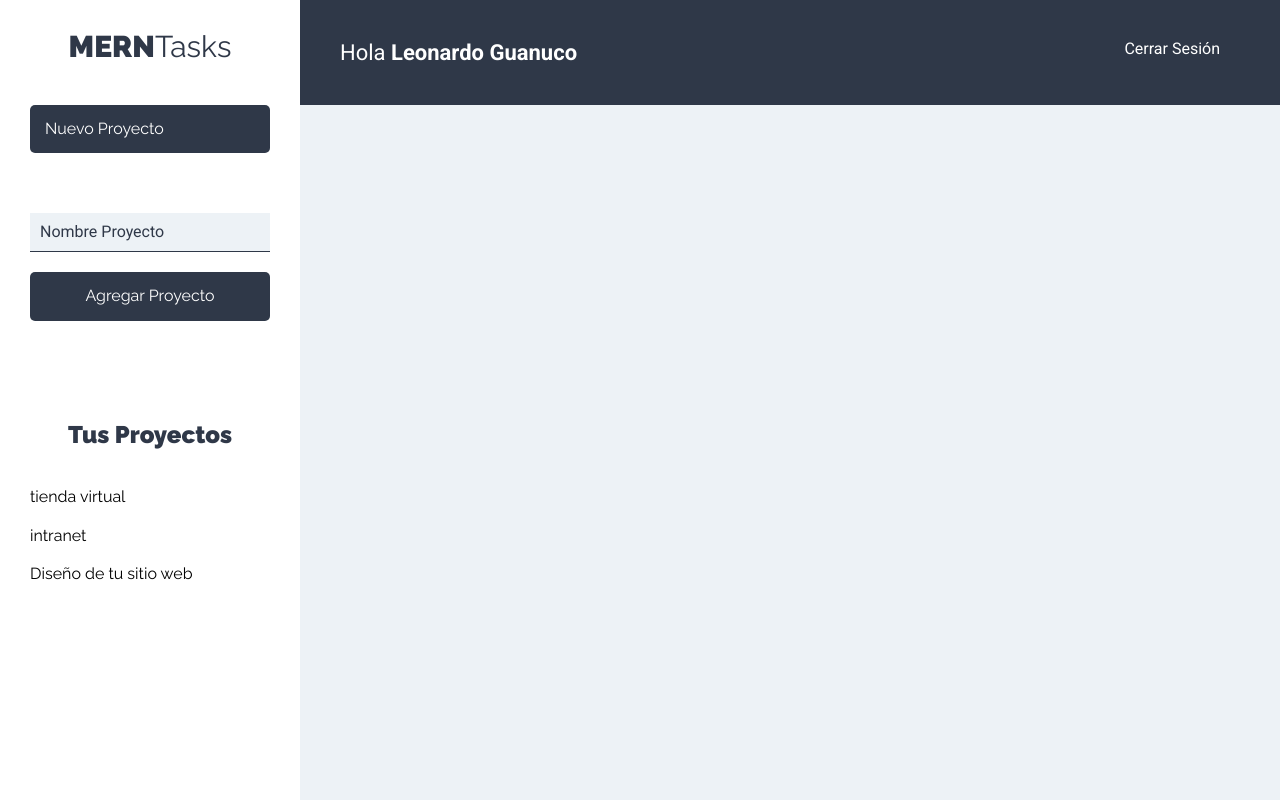
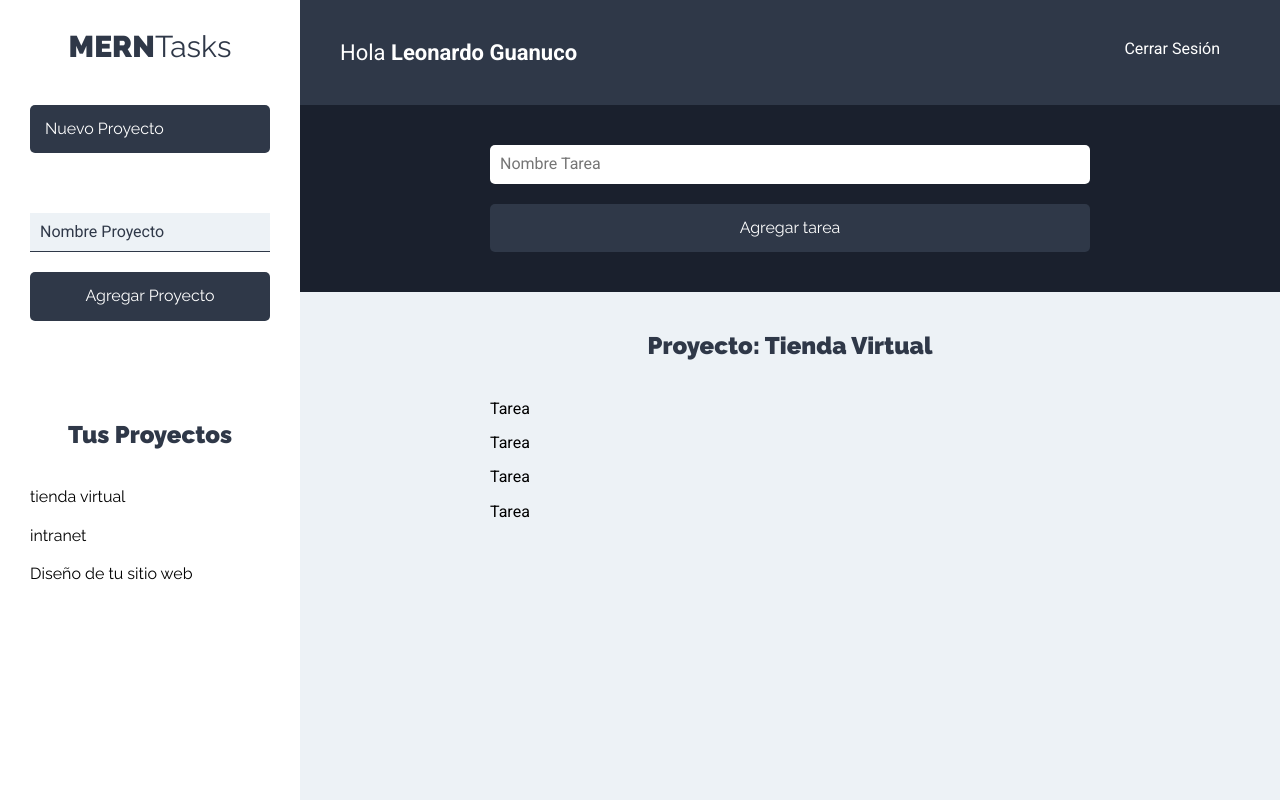
Before and after one commit to Leonardo-G/react-administrador-proyectos, a React (Create React App) app: page /proyectos in a window 1280 px wide. Built offline with nearby package versions, Linux system fonts and the light colour scheme.

Commit message:
componentes de tareas

```diff
--- a/src/components/proyectos/Proyectos.js
+++ b/src/components/proyectos/Proyectos.js
@@ -1,6 +1,8 @@
 import React from 'react'
 import { Barra } from '../layout/Barra'
 import { Sidebar } from '../layout/Sidebar'
+import { FormTarea } from '../tareas/FormTarea'
+import { ListadoTarea } from '../tareas/ListadoTarea'
 
 export const Proyectos = () => {
     return (
@@ -9,8 +11,9 @@ export const Proyectos = () => {
             <div className="seccion-principal">
                 <Barra />
                 <main>
+                    <FormTarea />
                     <div className="contenedor-tareas">
-
+                        <ListadoTarea />
                     </div>
                 </main>
             </div>
--- /dev/null
+++ b/src/components/tareas/FormTarea.js
@@ -0,0 +1,25 @@
+import React from 'react'
+
+export const FormTarea = () => {
+    return (
+        <div className="formulario">
+            <form>
+                <div className="contenedor-input">
+                    <input
+                        type="text"
+                        className="input-text"
+                        placeholder="Nombre Tarea"
+                        name="nombre"
+                    />
+                </div>
+                <div className="contenedor-input">
+                    <input
+                        type="submit"
+                        className="btn btn-primario btn-submit btn-block"
+                        value="Agregar tarea"
+                    />
+                </div>
+            </form>
+        </div>
+    )
+}
--- /dev/null
+++ b/src/components/tareas/ListadoTarea.js
@@ -0,0 +1,29 @@
+import React from 'react'
+import { Tarea } from './Tarea'
+
+export const ListadoTarea = () => {
+
+    const tareas = [
+        { nombre: "Elegir PLataforma", estado: true},
+        { nombre: "Elegir Colores", estado: false},
+        { nombre: "Elegir PLataforma de pago", estado: false},
+        { nombre: "Elegir Hosting", estado: true},
+    ]
+
+    return (
+        <>
+            <h2>Proyecto: Tienda Virtual</h2>
+
+            <ul className="listado-tareas">
+                {
+                    tareas.length === 0
+                    ?   <li className="tarea"><p>No hay tareas</p></li>
+
+                    :   tareas.map( tarea => (
+                        <Tarea tarea={ tarea }/>
+                    ) )
+                }
+            </ul>
+        </>
+    )
+}
--- /dev/null
+++ b/src/components/tareas/Tarea.js
@@ -0,0 +1,9 @@
+import React from 'react'
+
+export const Tarea = () => {
+    return (
+        <div>
+            <p>Tarea</p>
+        </div>
+    )
+}
```
